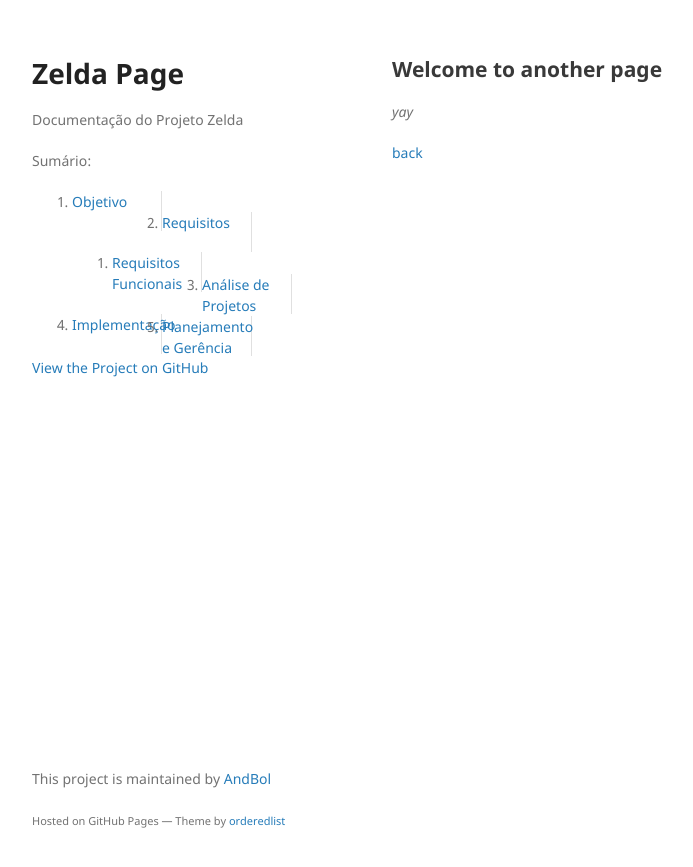
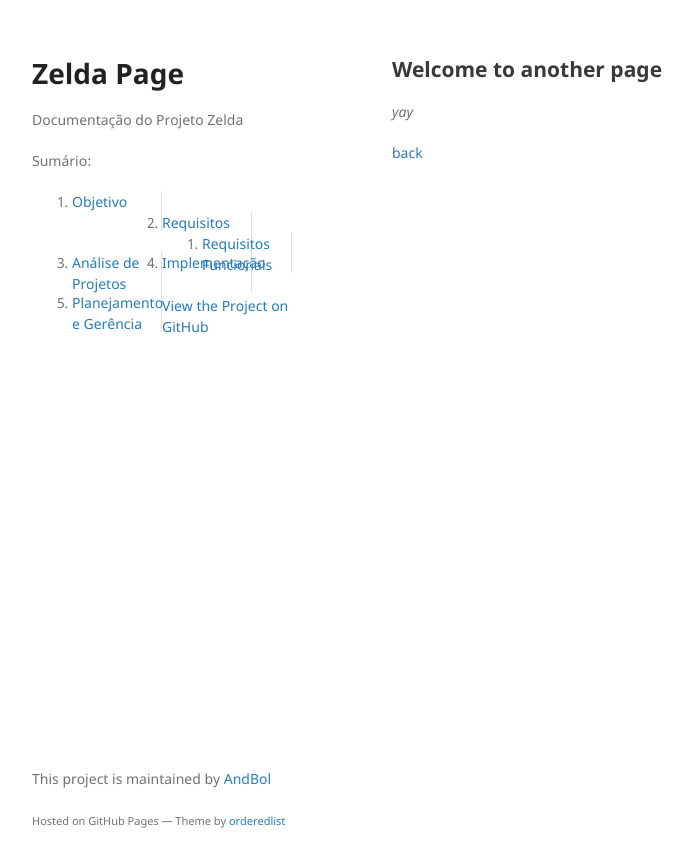
Before and after one commit to AndBol/zelda-gh-pages, a Jekyll site: the page built from docs/another-page.md, in a window 1280 px wide. Shown: the top 867 px of the page, without its empty margins (178-871 px from the left). Built offline with Jekyll 4.4.1, drawn with Linux system fonts in a browser that asks for light colours; our own code applies the rules of GitHub Pages for plain Markdown files.

```diff
--- a/docs/_config.yml
+++ b/docs/_config.yml
@@ -7,10 +7,11 @@ description: "
   Sumário: <br>
   <ol class=\"list-group\">
     <li> <a href=\"#1-objetivo\">Objetivo</a> </li> <br>
-    <li> <a href=\"#2-requisitos\">Requisitos</a> </li> <br>
+    <li> <a href=\"#2-requisitos\">Requisitos</a> <br>
       <ol class=\"list-group\">
         <li> <a href=\"#22-funcionais\">Requisitos Funcionais</a></li> <br>
       </ol>
+    </li>
     <li> <a href=\"#3-analise-de-projeto\">Análise de Projetos</a> </li> <br>
     <li> <a href=\"#4-implementacao\">Implementação</a> </li> <br>
     <li> <a href=\"#5-planejamento-e-gerencia\">Planejamento e Gerência</a> </li> <br>
```
